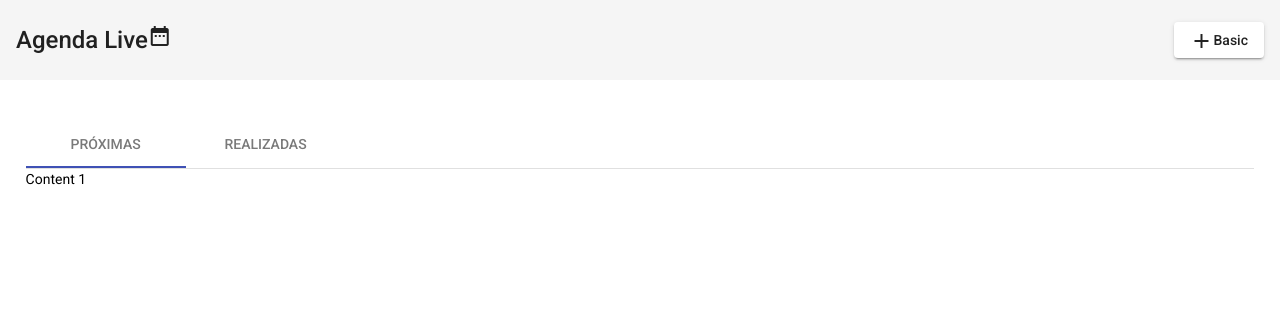
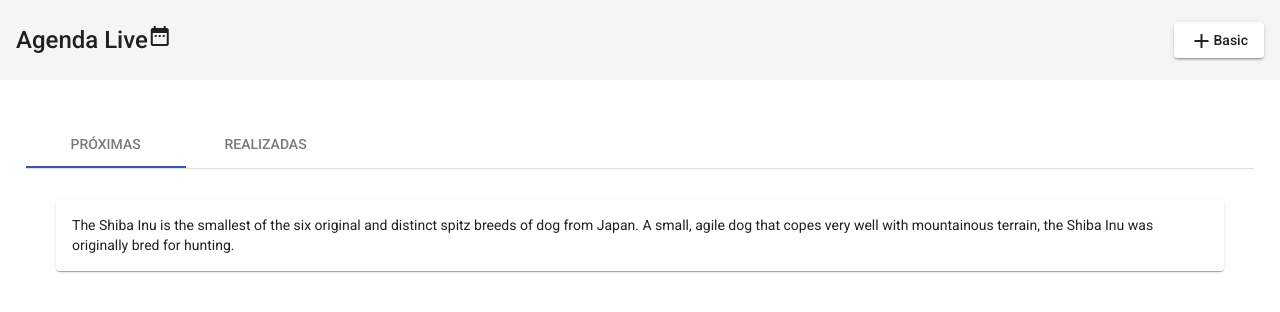
Before and after one commit to devleandrodias/youtube-angular-lives, an Angular app in the folder agendalive-web/: page / in a window 1280 px wide. Shown: the top 312 px of the page. Built offline with nearby package versions, Linux system fonts and the light colour scheme.

Commit message:
adicionando grid e reponsaividade componente de card

```diff
--- a/agendalive-web/package.json
+++ b/agendalive-web/package.json
@@ -17,6 +17,7 @@
     "@angular/common": "~11.0.1",
     "@angular/compiler": "~11.0.1",
     "@angular/core": "~11.0.1",
+    "@angular/flex-layout": "^11.0.0-beta.33",
     "@angular/forms": "~11.0.1",
     "@angular/material": "^11.0.0",
     "@angular/platform-browser": "~11.0.1",
--- a/agendalive-web/src/app/app.module.ts
+++ b/agendalive-web/src/app/app.module.ts
@@ -1,4 +1,5 @@
 import { NgModule } from '@angular/core';
+import { MatCardModule } from '@angular/material/card';
 import { MatTabsModule } from '@angular/material/tabs';
 import { MatIconModule } from '@angular/material/icon';
 import { BrowserModule } from '@angular/platform-browser';
@@ -19,6 +20,7 @@
     BrowserAnimationsModule,
     MatIconModule,
     MatTabsModule,
+    MatCardModule,
     MatButtonModule,
     MatToolbarModule,
   ],
--- a/agendalive-web/src/app/views/home/live-list/live-list.component.html
+++ b/agendalive-web/src/app/views/home/live-list/live-list.component.html
@@ -2,6 +2,27 @@
   mat-align-tabs="start"
   style="padding-top: 40px; padding-left: 2%; padding-right: 2%"
 >
-  <mat-tab label="PRÓXIMAS">Content 1</mat-tab>
+  <mat-tab label="PRÓXIMAS">
+    <div fxLayout="row" fxLayoutAlign="start center" style="padding: 2%">
+      <div style="margin: 0.5%">
+        <mat-card
+          class="example-card"
+          fxFlex="0 1 calc(33.3% - 11px)"
+          fxFlex.lt-md="0 1 calc(50% - 11px)"
+          fxFlex.lt-sm="100%"
+        >
+          <mat-card-header> </mat-card-header>
+          <mat-card-content>
+            <p>
+              The Shiba Inu is the smallest of the six original and distinct
+              spitz breeds of dog from Japan. A small, agile dog that copes very
+              well with mountainous terrain, the Shiba Inu was originally bred
+              for hunting.
+            </p>
+          </mat-card-content>
+        </mat-card>
+      </div>
+    </div>
+  </mat-tab>
   <mat-tab label="REALIZADAS">Content 2</mat-tab>
 </mat-tab-group>
```
Also changed, not shown: 1 other file (tests, documents, lock files or other folders).
